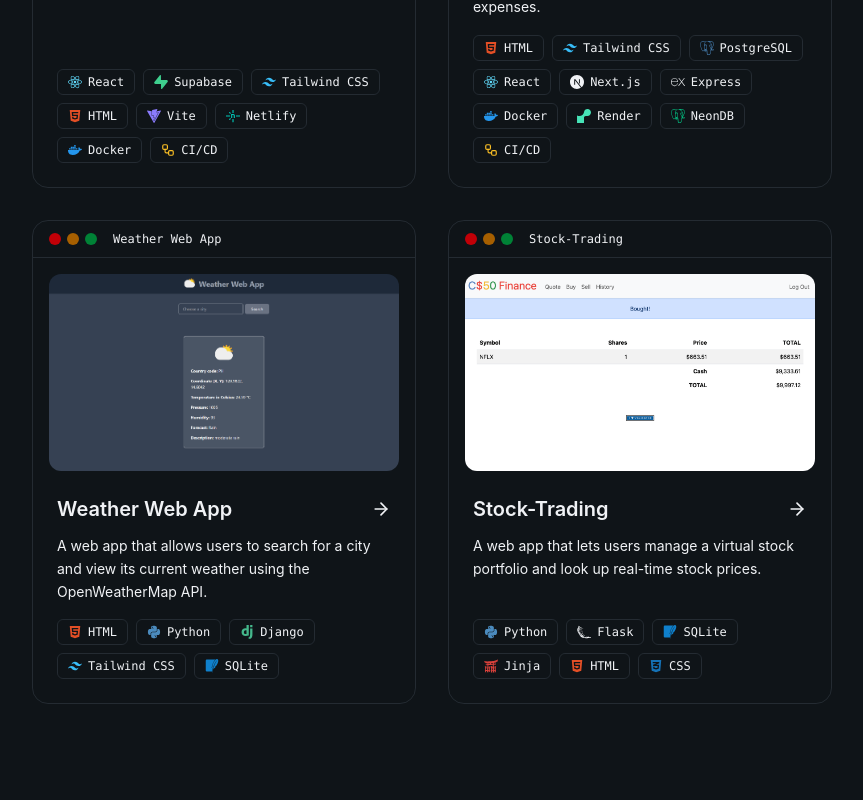
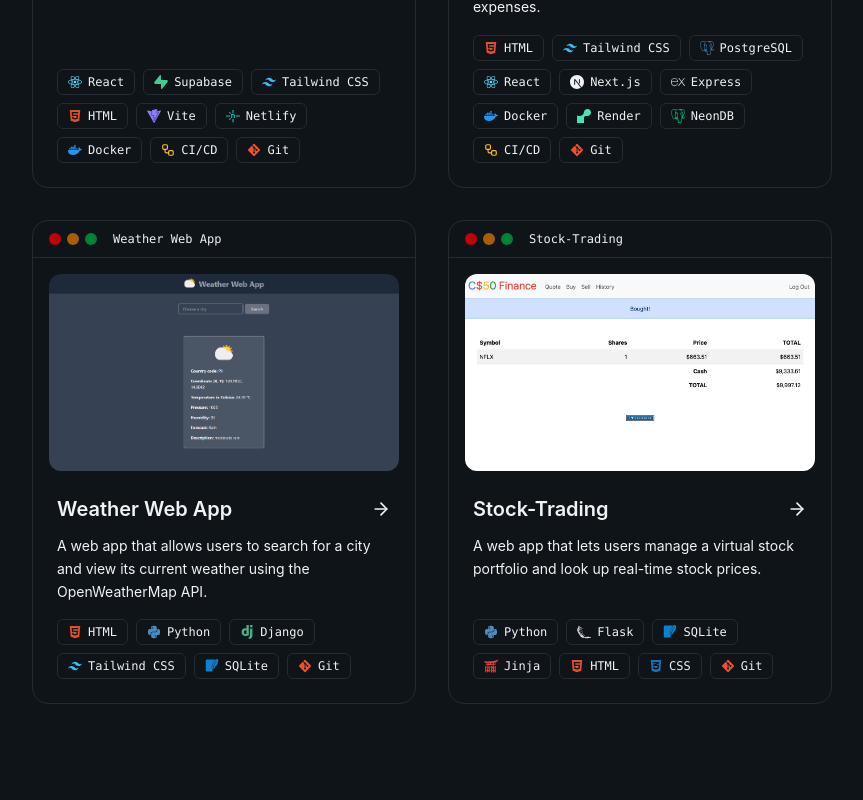
Before and after one commit to Ein-shen/My-porfolio, a React (Vite) app: page / in a window 1280 px wide. Shown: the part 1100-1900 px from the top of the page, without its empty margins (208-1071 px from the left). Built offline with nearby package versions, Linux system fonts and the light colour scheme; the HTML template or start-up script is replaced by a standard one.

Commit message:
added changes in the project file where i add git in each project that i did

```diff
--- a/src/sections/Projects.jsx
+++ b/src/sections/Projects.jsx
@@ -20,6 +20,7 @@ const projects = [
       "Netlify",
       "Docker",
       "CI/CD",
+      "Git",
     ],
     github: "https://github.com/Ein-shen/CS50-Laze",
   },
@@ -39,6 +40,7 @@ const projects = [
       "Render",
       "NeonDB",
       "CI/CD",
+      "Git",
     ],
     github: "https://github.com/Ein-shen/Finance_tracker",
   },
@@ -47,7 +49,7 @@ const projects = [
     description:
       "A web app that allows users to search for a city and view its current weather using the OpenWeatherMap API.",
     image: "/weather.png",
-    tags: ["HTML", "Python", "Django", "Tailwind CSS", "SQLite"],
+    tags: ["HTML", "Python", "Django", "Tailwind CSS", "SQLite", "Git",],
     github: "https://github.com/Ein-shen/weather-webApp",
   },
   {
@@ -55,7 +57,7 @@ const projects = [
     description:
       "A web app that lets users manage a virtual stock portfolio and look up real-time stock prices.",
     image: "/fi.png",
-    tags: ["Python", "Flask", "SQLite", "Jinja", "HTML", "CSS"],
+    tags: ["Python", "Flask", "SQLite", "Jinja", "HTML", "CSS", "Git",],
     github: "https://github.com/Ein-shen/Stock-Trading",
   },
 ];
```
